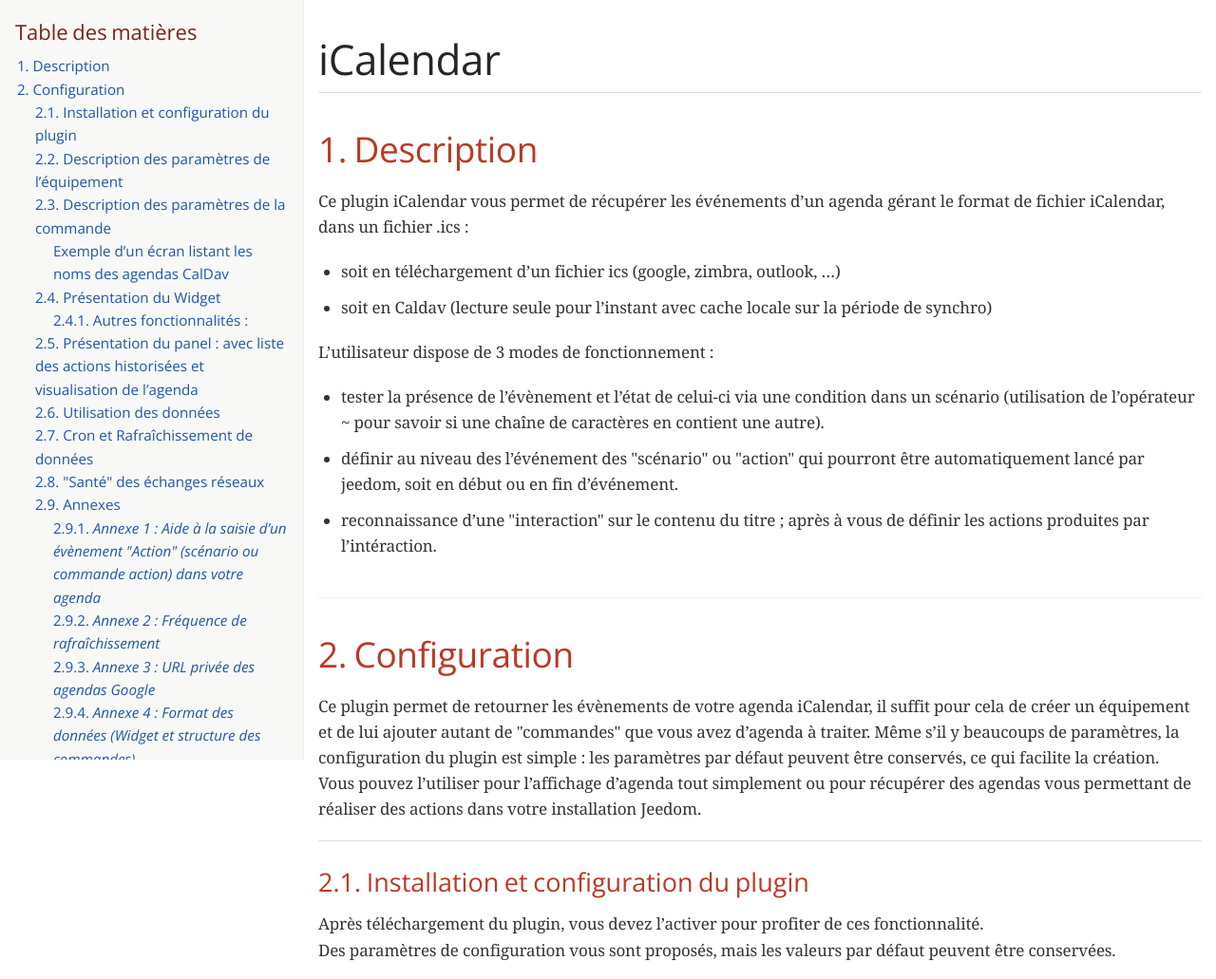
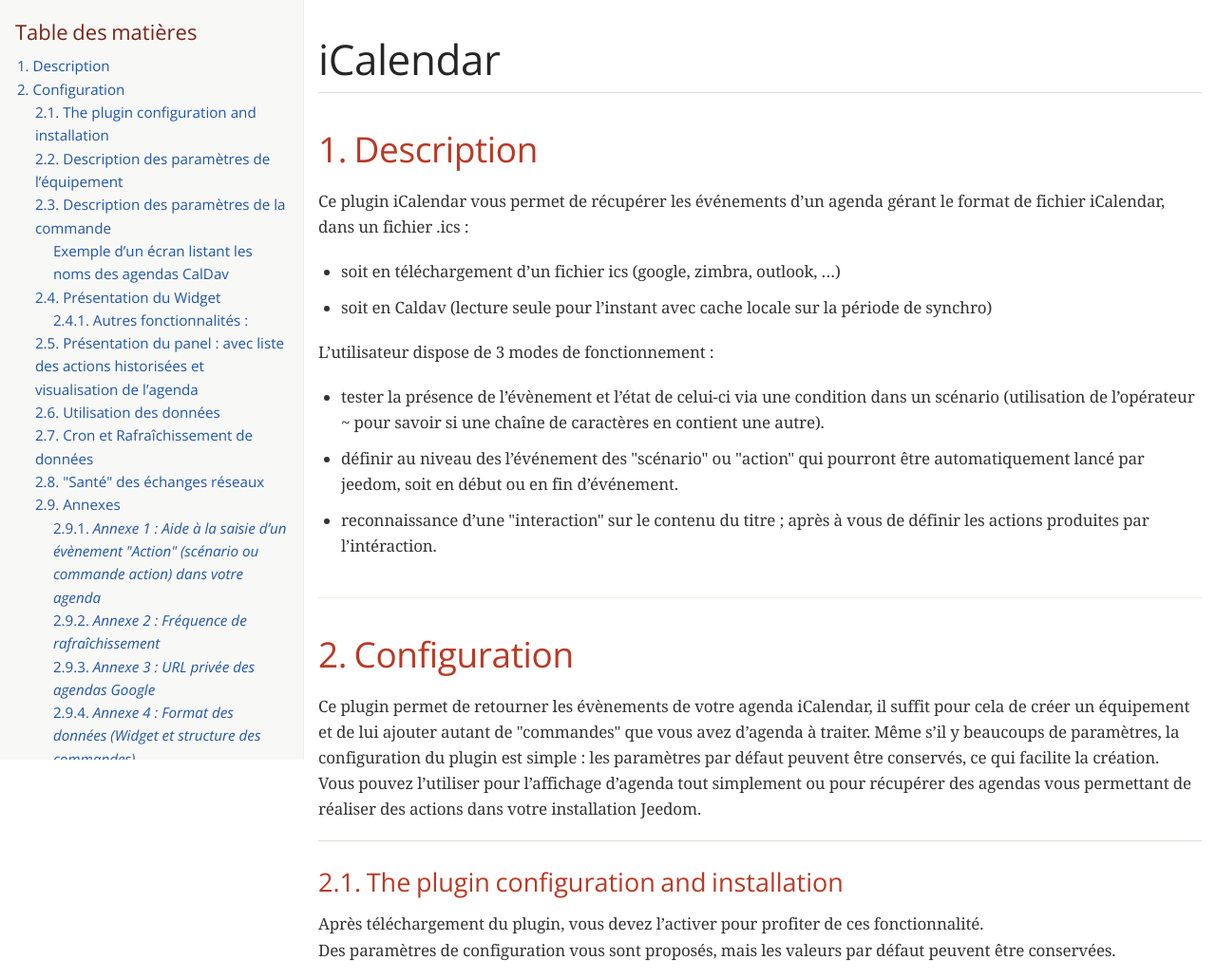
Before and after one commit to matric108/jeedom-plugin-iCalendar-doc, a plain HTML site: page doc/en_US/index.html in a window 1280 px wide. Shown: the top 1031 px of the page at 95% size. Drawn offline with nearby package versions, Linux system fonts and the light colour scheme; a web font is replaced by a local one.

Commit message:
[ROBOT] Action all

```diff
--- a/doc/en_US/index.html
+++ b/doc/en_US/index.html
@@ -419,7 +419,7 @@
 <li><a href="#_description">1. Description</a></li>
 <li><a href="#_configuration">2. Configuration</a>
 <ul class="sectlevel2">
-<li><a href="#_installation_et_configuration_du_plugin">2.1. Installation et configuration du plugin</a></li>
+<li><a href="#_the_plugin_configuration_and_installation">2.1. The plugin configuration and installation</a></li>
 <li><a href="#_description_des_paramètres_de_l_équipement">2.2. Description des paramètres de l&#8217;équipement</a></li>
 <li><a href="#_description_des_paramètres_de_la_commande">2.3. Description des paramètres de la commande</a>
 <ul class="sectlevel4">
@@ -498,7 +498,7 @@
 </div>
 <hr>
 <div class="sect2">
-<h3 id="_installation_et_configuration_du_plugin">2.1. Installation et configuration du plugin</h3>
+<h3 id="_the_plugin_configuration_and_installation">2.1. The plugin configuration and installation</h3>
 <div class="paragraph">
 <p>Après téléchargement du plugin, vous devez l&#8217;activer pour profiter de ces fonctionnalité.<br>
 Des paramètres de configuration vous sont proposés, mais les valeurs par défaut peuvent être conservées.<br></p>
```
Also changed, not shown: 1 other file.
